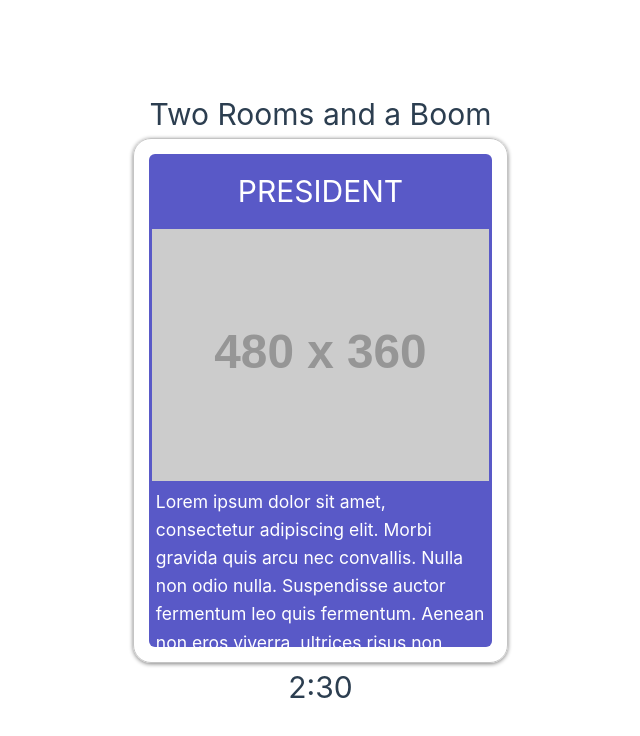
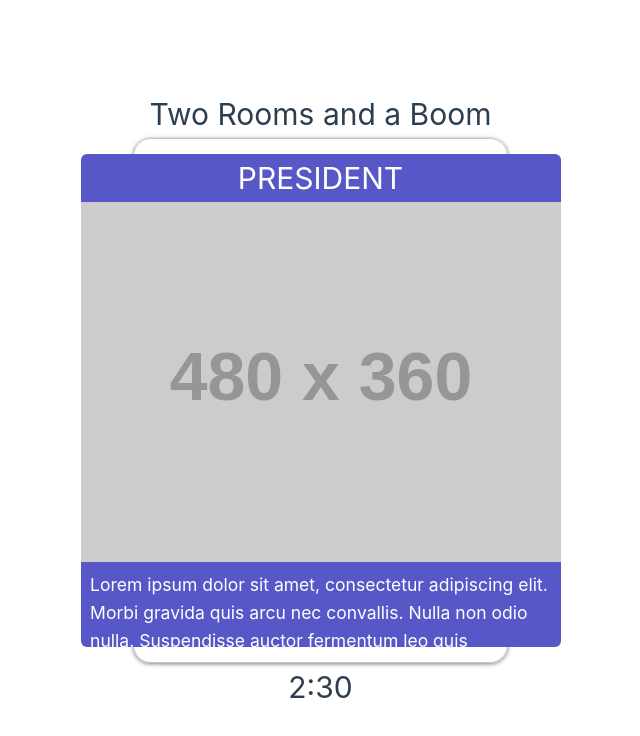
Before and after one commit to GandalfDG/tworooms, a Vue app in the folder tworooms-vue/: page / in a window 1280 px wide. Shown: the top 736 px of the page, without its empty margins (132-772 px from the left). Built offline with nearby package versions, Linux system fonts and the light colour scheme.

Commit message:
more cleaning up, fit image

```diff
--- a/tworooms-vue/src/components/GameCard.vue
+++ b/tworooms-vue/src/components/GameCard.vue
@@ -23,16 +23,16 @@
 
 <style>
 .gamecard {
-    box-sizing: border-box;
     display: flex;
     justify-content: center;
     align-items: center;
-    border: 1px solid rgb(196, 196, 196);
+    border: 1px solid #c4c4c4;
     border-radius: 1.2em;
     height: 35em;
     max-width: 25em;
+    width:25em;
     box-shadow: 0px 1px 4px gray;
-    padding:4%;
+    padding:1em;
 }
 
 .cardface {
@@ -41,8 +41,8 @@
     flex-direction: column;
     align-items: center;
     border-radius: .4em;
-    background-color: rgb(89, 89, 199);
-    min-width: 98%;
+    background-color: hsl(240, 50%, 56%);
+    /* min-width: 98%; */
 }
 
 h1.cardtitle, h3 {
@@ -57,11 +57,9 @@
     justify-content: center;
 }
 
-.cardtitle {
-}
-
 .cardimage {
-    width: 98%;
+    object-fit: cover;
+    /* width: 98%; */
     flex: 4;
 }
 
```
